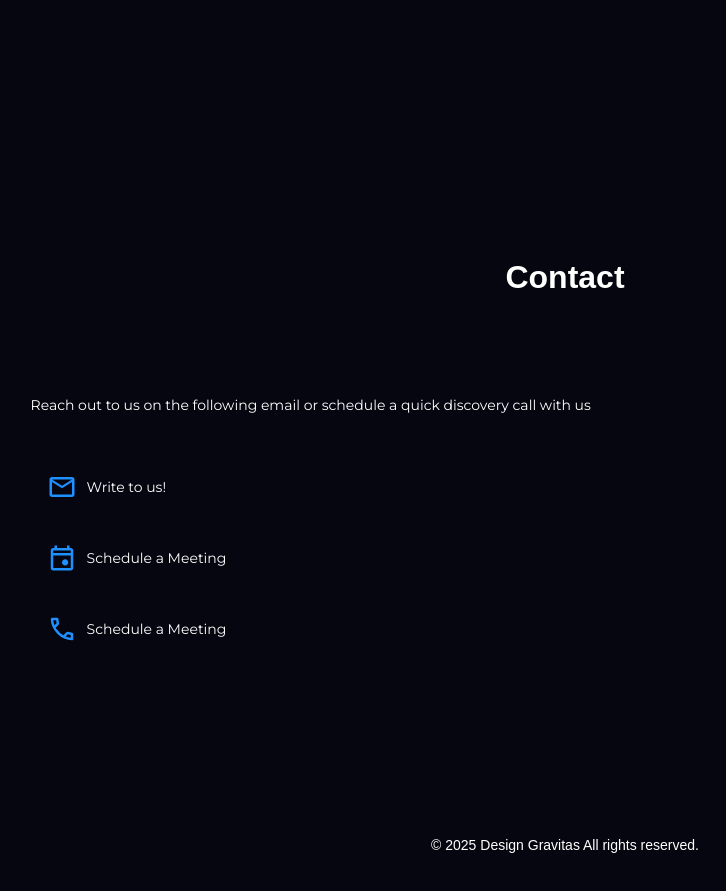
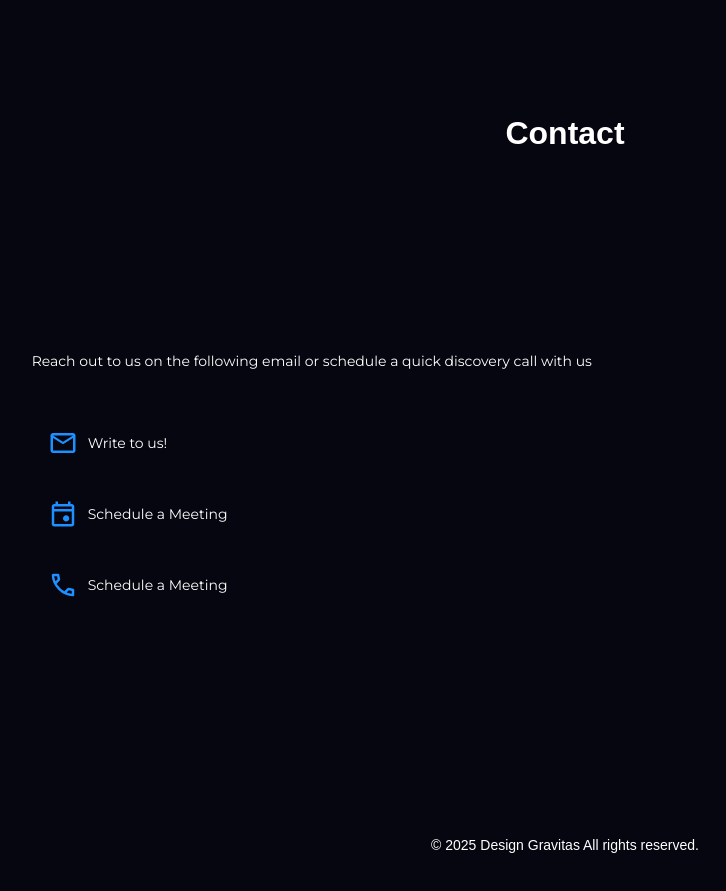
Before and after one commit to ismail-ahmad/Design-Gravitas, a plain HTML site: page index.html in a window 1280 px wide. Shown: the part 1485-2376 px from the top of the page, without its empty margins (75-801 px from the left). Drawn offline with Linux system fonts and the light colour scheme; a web font is replaced by a local one.

Commit message:
made few changes to layout for all devices

```diff
--- a/index.html
+++ b/index.html
@@ -294,7 +294,7 @@
     }
     /* Starting body hero styles here */
     .hero-section .hero-cta{
-      width: 100%;
+        width: calc(100vw/12*10 - 32px );
     }
 
     .hero-section{
@@ -318,6 +318,7 @@
       /* padding: 8px 0; */
     }
     .hero-section .hero-list{
+      width: calc(100vw/12*10 - 32px );
       align-self: center;
     }
     .hero-list li{
--- a/styles/desktop-styles.css
+++ b/styles/desktop-styles.css
@@ -152,19 +152,20 @@ header{
 
   /* contact styles here */
   section.contact-section{
-    justify-content: center;
+    justify-content: flex-start;
     align-items: flex-start;
-    padding: 0 16px;
-    gap: 100px;
+    gap: 25vh;
     height: calc(100vh - 120px);
+    min-height: 400px;
+    width: calc(100vw/12*10);
+    margin: 0 auto;
 }
 section.contact-section .contact-heading{
     text-align: center;
 }
 section.contact-section .contact-container{
-    width: calc(100vw/12*6 - 32px);
+    width: 100%;
     gap: 50px;
-    margin: 0 0 0 7vw;
 }
 .contact-button-container{
     justify-content: space-evenly;
--- a/styles/tablet-styles.css
+++ b/styles/tablet-styles.css
@@ -150,6 +150,9 @@
     align-items: center;
     width: 100%;
 }
+.contact-button-container .contact-banner{
+    width: 100%;
+}
 
 section.contact-section button:first-child{
     border-radius: 5px 5px 0 0;
```
